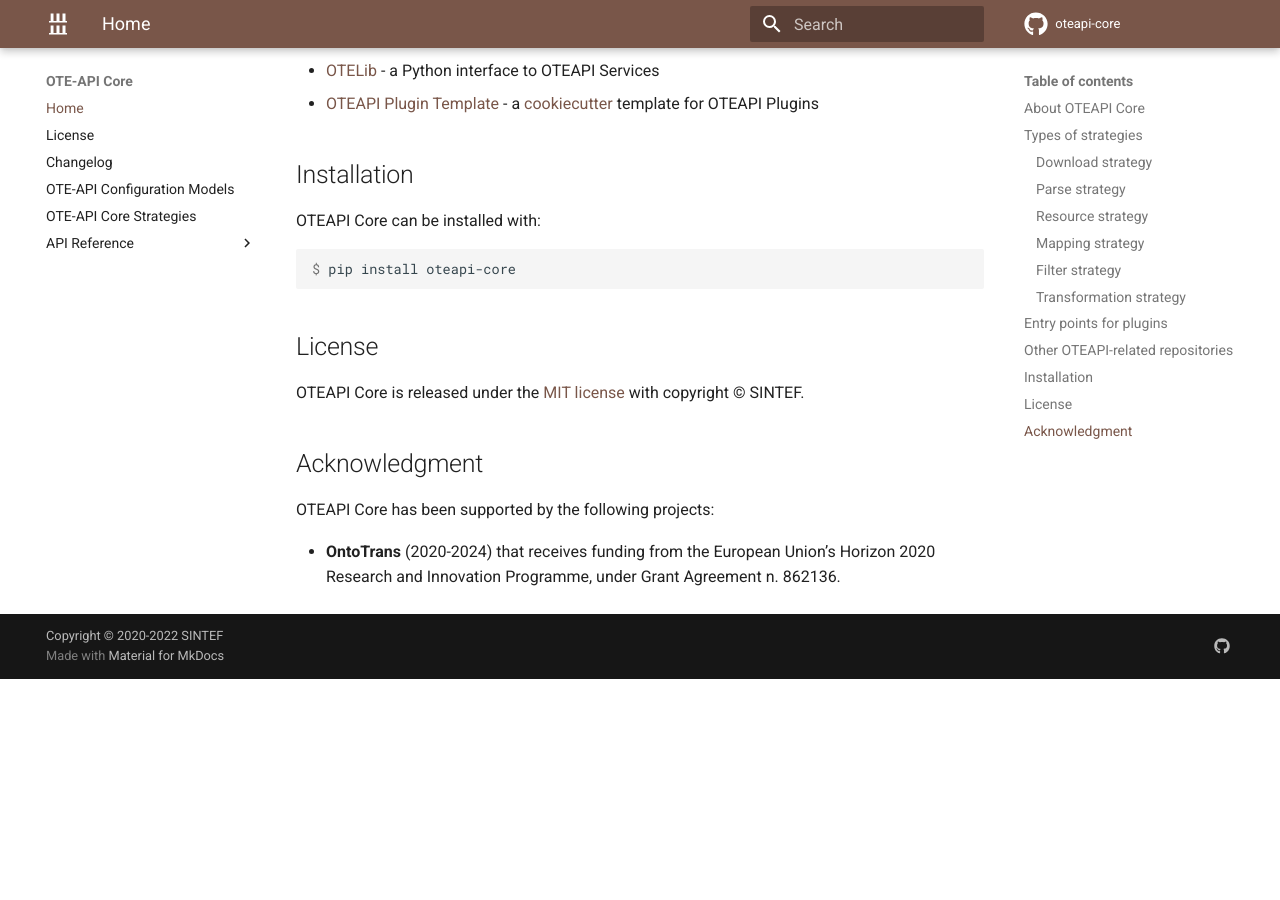
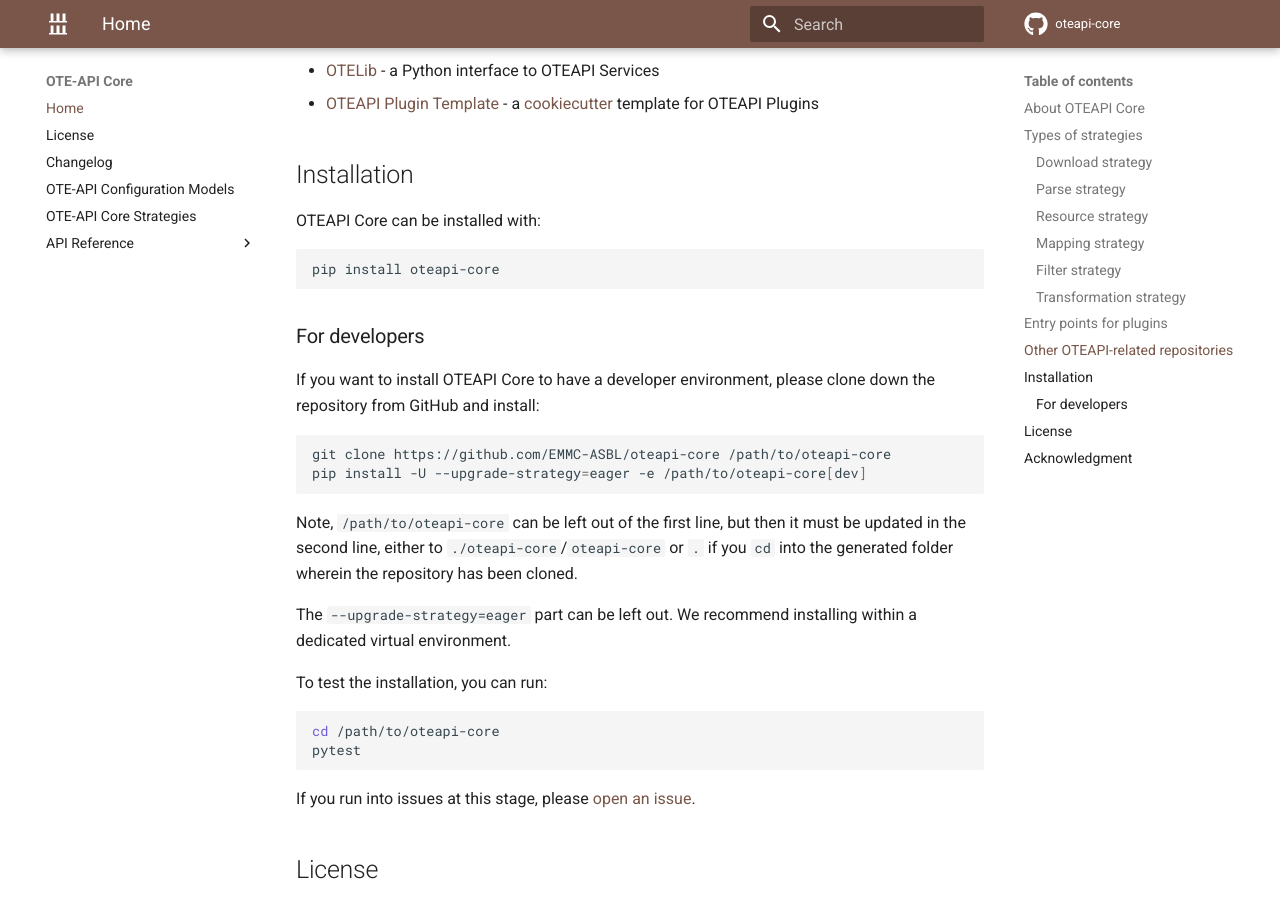
Before and after one commit to EMMC-ASBL/oteapi-core, an MkDocs documentation site: the page built from docs/index.md, in a window 1280 px wide and 900 px high, scrolled down 2904 px. Built offline with MkDocs 1.6.1 and Material for MkDocs 9.7.7, drawn with Linux system fonts in a browser that asks for light colours; comment, search, counter and statistics services are not loaded; the version menu is left out; before the commit the page ends 3583 px from its top, so only the background shows below that.

Commit message:
Add section for developers concerning installation

````diff
--- a/docs/index.md
+++ b/docs/index.md
@@ -120,9 +120,32 @@ The plugins will then automagically load all installed strategy module plugins,
 
 OTEAPI Core can be installed with:
 
-```console
-$ pip install oteapi-core
+```shell
+pip install oteapi-core
 ```
+
+### For developers
+
+If you want to install OTEAPI Core to have a developer environment, please clone down the repository from GitHub and install:
+
+```shell
+git clone https://github.com/EMMC-ASBL/oteapi-core /path/to/oteapi-core
+pip install -U --upgrade-strategy=eager -e /path/to/oteapi-core[dev]
+```
+
+Note, `/path/to/oteapi-core` can be left out of the first line, but then it must be updated in the second line, either to `./oteapi-core`/`oteapi-core` or `.` if you `cd` into the generated folder wherein the repository has been cloned.
+
+The `--upgrade-strategy=eager` part can be left out.
+We recommend installing within a dedicated virtual environment.
+
+To test the installation, you can run:
+
+```shell
+cd /path/to/oteapi-core
+pytest
+```
+
+If you run into issues at this stage, please [open an issue](https://github.com/EMMC-ASBL/oteapi-core/issues/new).
 
 ## License
 
````
Also changed, not shown: README.md (+25 -2 lines).
